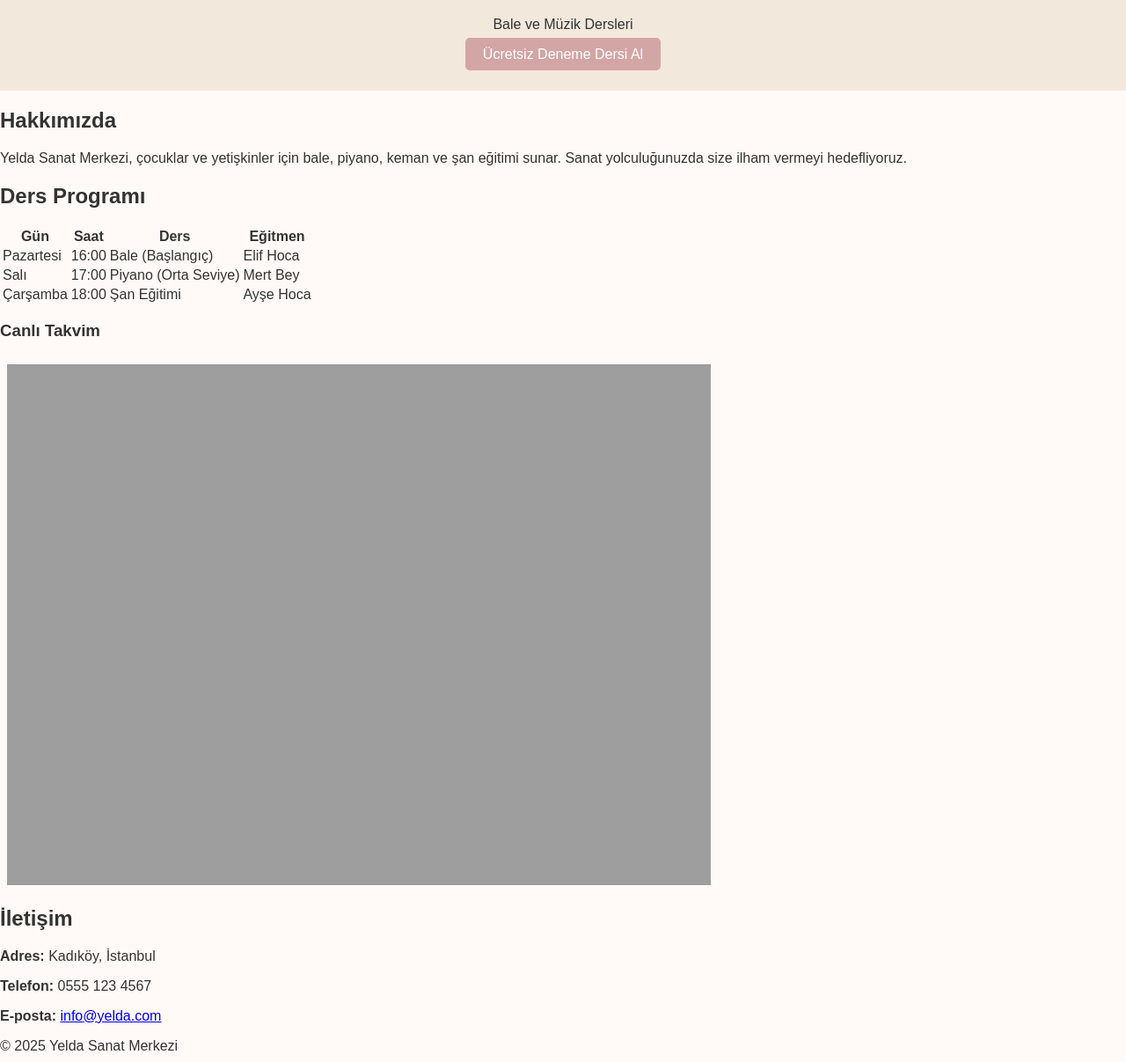
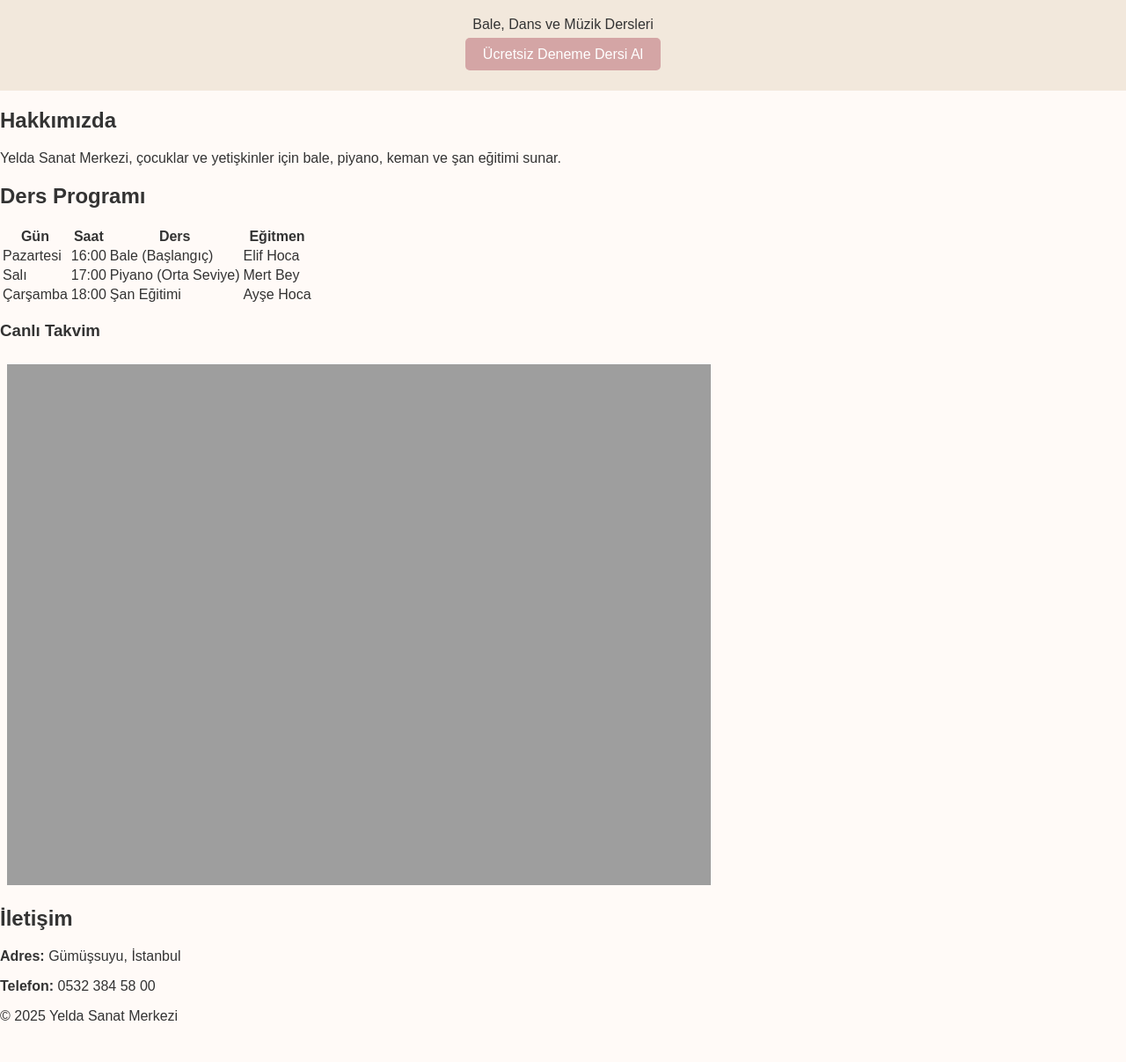
Before and after one commit to yagmurilba/yelda-sanat, a plain HTML site: page index.html in a window 1280 px wide. Shown: the part 93-1300 px from the top of the page at 88% size. After the commit the page ends 1273 px from the top, so only its background shows below. Drawn offline with Linux system fonts and the light colour scheme.

Commit message:
Update index.html

```diff
--- a/index.html
+++ b/index.html
@@ -9,14 +9,14 @@
 <body>
   <header class="main-header">
     <h1>Yelda Sanat Merkezi</h1>
-    <p>Bale ve Müzik Dersleri</p>
+    <p>Bale, Dans ve Müzik Dersleri</p>
     <a href="#contact" class="cta-button">Ücretsiz Deneme Dersi Al</a>
   </header>
 
   <main>
     <section id="about">
       <h2>Hakkımızda</h2>
-      <p>Yelda Sanat Merkezi, çocuklar ve yetişkinler için bale, piyano, keman ve şan eğitimi sunar. Sanat yolculuğunuzda size ilham vermeyi hedefliyoruz.</p>
+      <p>Yelda Sanat Merkezi, çocuklar ve yetişkinler için bale, piyano, keman ve şan eğitimi sunar.</p>
     </section>
 
     <section id="schedule">
@@ -61,9 +61,8 @@
 
     <section id="contact">
       <h2>İletişim</h2>
-      <p><strong>Adres:</strong> Kadıköy, İstanbul</p>
-      <p><strong>Telefon:</strong> 0555 123 4567</p>
-      <p><strong>E-posta:</strong> <a href="mailto:info@yelda.com">info@yelda.com</a></p>
+      <p><strong>Adres:</strong> Gümüşsuyu, İstanbul</p>
+      <p><strong>Telefon:</strong> 0532 384 58 00</p>
     </section>
   </main>
 
```
